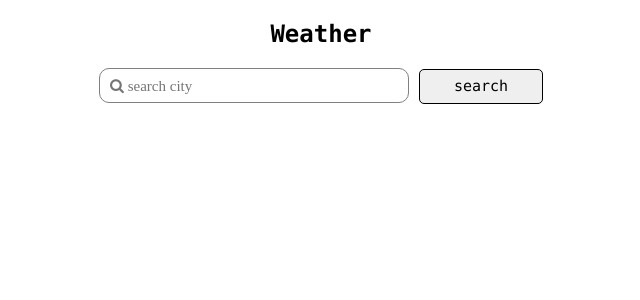
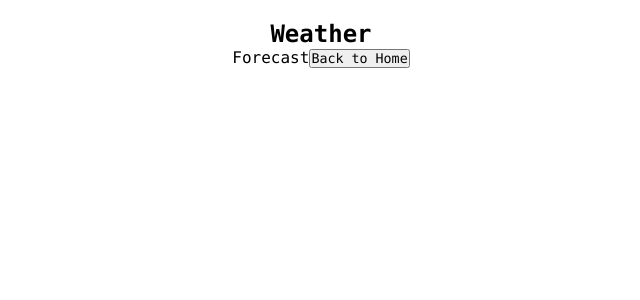
Before and after one commit to sanaz-git/HackYourWeather4, a React (Create React App) app: page /forecast in a window 1280 px wide. Shown: the top 300 px of the page, without its empty margins (319-959 px from the left). Built offline with nearby package versions, Linux system fonts and the light colour scheme.

Commit message:
set Router

```diff
--- a/package.json
+++ b/package.json
@@ -12,7 +12,9 @@
     "react": "^18.0.0",
     "react-dom": "^18.0.0",
     "react-icons": "^4.3.1",
-    "react-scripts": "^2.1.3",
+    "react-router": "^6.3.0",
+    "react-router-dom": "^6.3.0",
+    "react-scripts": "^5.0.1",
     "web-vitals": "^2.1.4"
   },
   "scripts": {
--- a/src/App.js
+++ b/src/App.js
@@ -1,14 +1,22 @@
 import React from 'react';
-
 import './App.css';
 import City from './components/City';
+import Forecast from './components/Forecast';
+import { BrowserRouter as Router, Routes, Route } from 'react-router-dom';
 
 const App = () => {
   return (
-    <div className="App">
-      <h2>Weather</h2>
-      <City />
-    </div>
+    <Router>
+      <div className="App">
+        <h2>Weather</h2>
+        {/* <City /> */}
+
+        <Routes>
+          <Route path="/city" exact element={<City />} />
+          <Route path="/forecast" element={<Forecast />} />
+        </Routes>
+      </div>
+    </Router>
   );
 };
 
--- /dev/null
+++ b/src/components/Forecast.js
@@ -0,0 +1,15 @@
+import React from 'react';
+import { Link } from 'react-router-dom';
+
+function Forecast() {
+  return (
+    <div>
+      Forecast
+      <Link to="/city">
+        <button>Back to Home</button>
+      </Link>
+    </div>
+  );
+}
+
+export default Forecast;
--- a/src/components/Weather.js
+++ b/src/components/Weather.js
@@ -1,4 +1,5 @@
 import React from 'react';
+import { Link } from 'react-router-dom';
 
 const Weather = ({ info, deleteItem }) => {
   return (
@@ -32,6 +33,9 @@ const Weather = ({ info, deleteItem }) => {
             lon: {info.coord.lon.toFixed(2)} , lat:
             {info.coord.lat.toFixed(2)}
           </p>
+          <Link to="/forecast">
+            <button>5 Days Forecast</button>
+          </Link>
         </li>
       </ul>
     </div>
```
Also changed, not shown: 1 other file (tests, documents, lock files or other folders).
